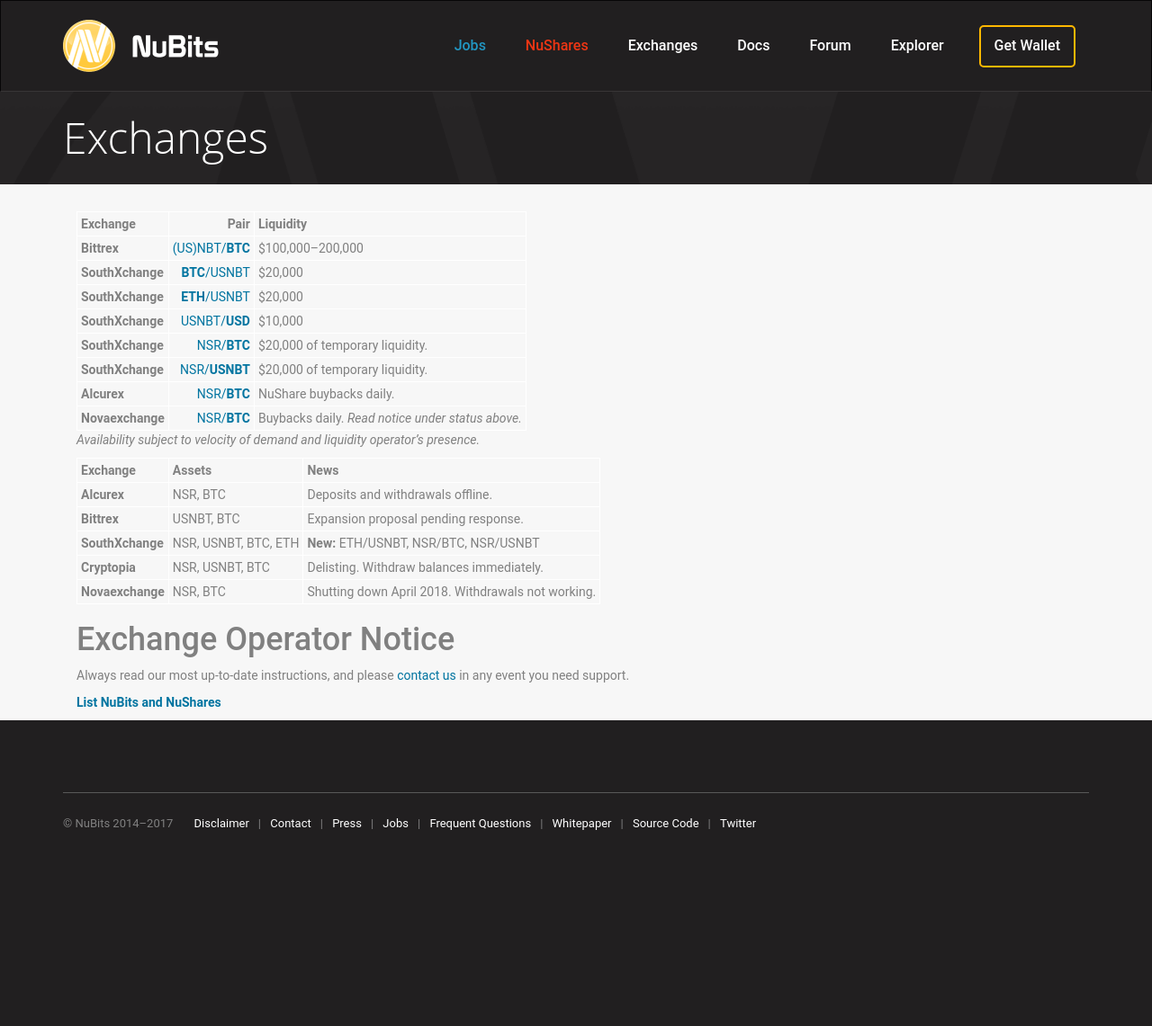
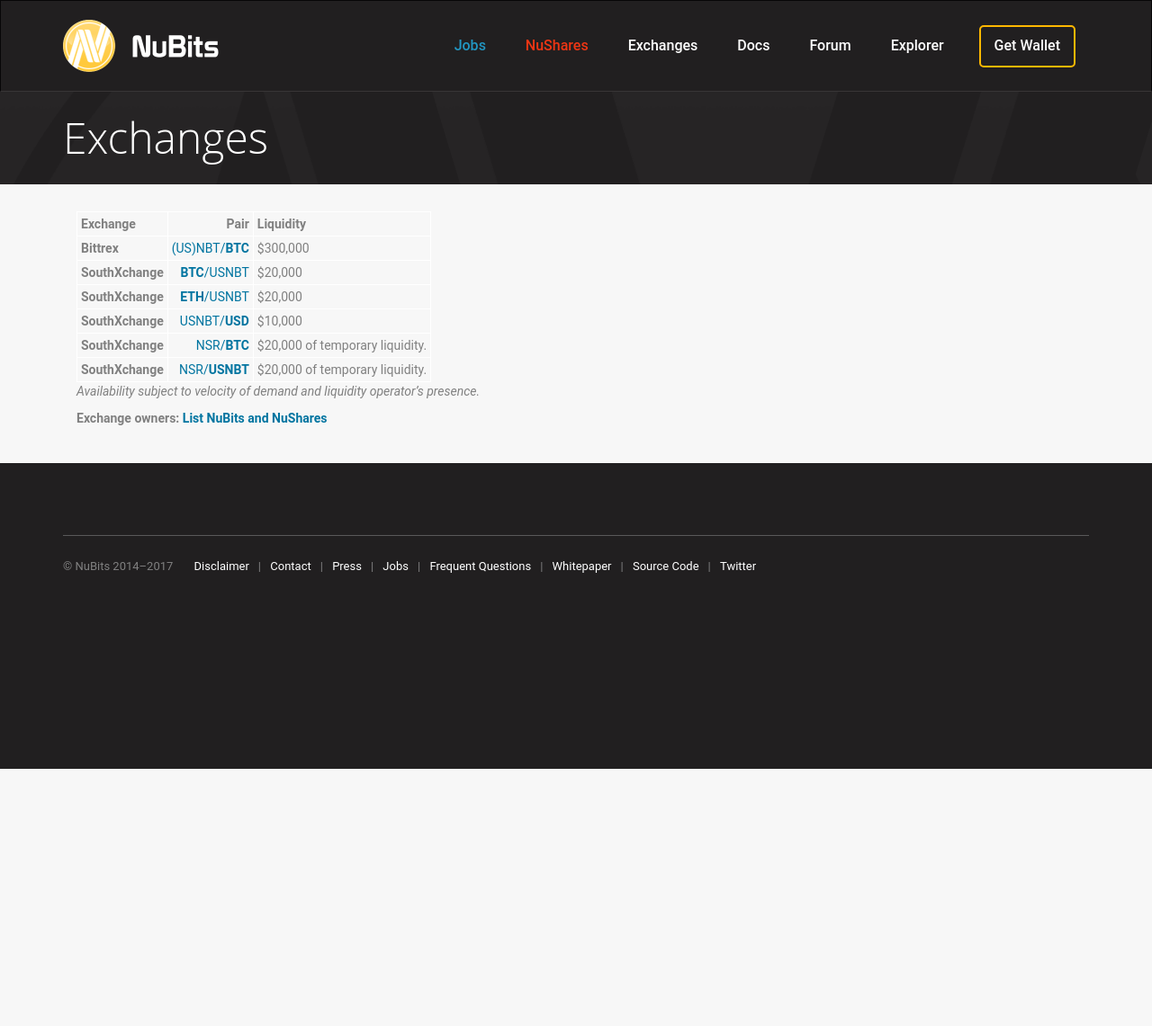
Before and after one commit to NuNetwork/nunetwork.github.io, a Jekyll site: the page built from _pages/exchanges-v2.md, in a window 1280 px wide. Shown: the whole page at 90% size. Built offline with Jekyll 4.4.1, drawn with Linux system fonts in a browser that asks for light colours; after the commit the page ends 900 px from its top, so only the background shows below that.

Commit message:
Update exchanges-v2.md

```diff
--- a/_pages/exchanges-v2.md
+++ b/_pages/exchanges-v2.md
@@ -21,27 +21,20 @@
 
 | Exchange | Pair | Liquidity |
 |---|---:|---|
-| **Bittrex** | [(US)NBT/**BTC**](https://bittrex.com/Market/Index?MarketName=BTC-NBT) | $100,000–200,000
+| **Bittrex** | [(US)NBT/**BTC**](https://bittrex.com/Market/Index?MarketName=BTC-NBT) | $300,000
 | **SouthXchange** | [**BTC**/USNBT](https://www.southxchange.com/Market/Book/BTC/USNBT) | $20,000
 | **SouthXchange** | [**ETH**/USNBT](https://www.southxchange.com/Market/Book/ETH/USNBT) | $20,000
 | **SouthXchange** | [USNBT/**USD**](https://www.southxchange.com/Market/Book/USNBT/USD) | $10,000
 | **SouthXchange** | [NSR/**BTC**](https://www.southxchange.com/Market/Book/NSR/BTC) | $20,000 of temporary liquidity.
 | **SouthXchange** | [NSR/**USNBT**](https://www.southxchange.com/Market/Book/NSR/USNBT) | $20,000 of temporary liquidity.
+
+<!--
 | **Alcurex** | [NSR/**BTC**](https://alcurex.com/#NSR-BTC) | NuShare buybacks daily.
-| **Novaexchange** | [NSR/**BTC**](https://novaexchange.com/market/BTC_NSR/) | Buybacks daily. _Read notice under status above._
+| **Novaexchange** | [NSR/**BTC**](https://novaexchange.com/market/BTC_NSR/) | NuShare buybacks daily.
+-->
 
 _Availability subject to velocity of demand and liquidity operator's presence._
 
-| Exchange | Assets | News |
-|---|---|---
-| **Alcurex** | NSR, BTC | Deposits and withdrawals offline.
-| **Bittrex** | USNBT, BTC | Expansion proposal pending response.
-| **SouthXchange** | NSR, USNBT, BTC, ETH | **New:** ETH/USNBT, NSR/BTC, NSR/USNBT
-| **Cryptopia** | NSR, USNBT, BTC | Delisting. Withdraw balances immediately.
-| **Novaexchange** | NSR, BTC | Shutting down April 2018. Withdrawals not working.
+**Exchange owners: [List NuBits and NuShares](https://nubits.com/list-nubits)**
 
-# Exchange Operator Notice
-
-Always read our most up-to-date instructions, and please [contact us](https://nubits.com/contact) in any event you need support.
-
-**[List NuBits and NuShares](https://nubits.com/list-nubits)**
+<br>
```
